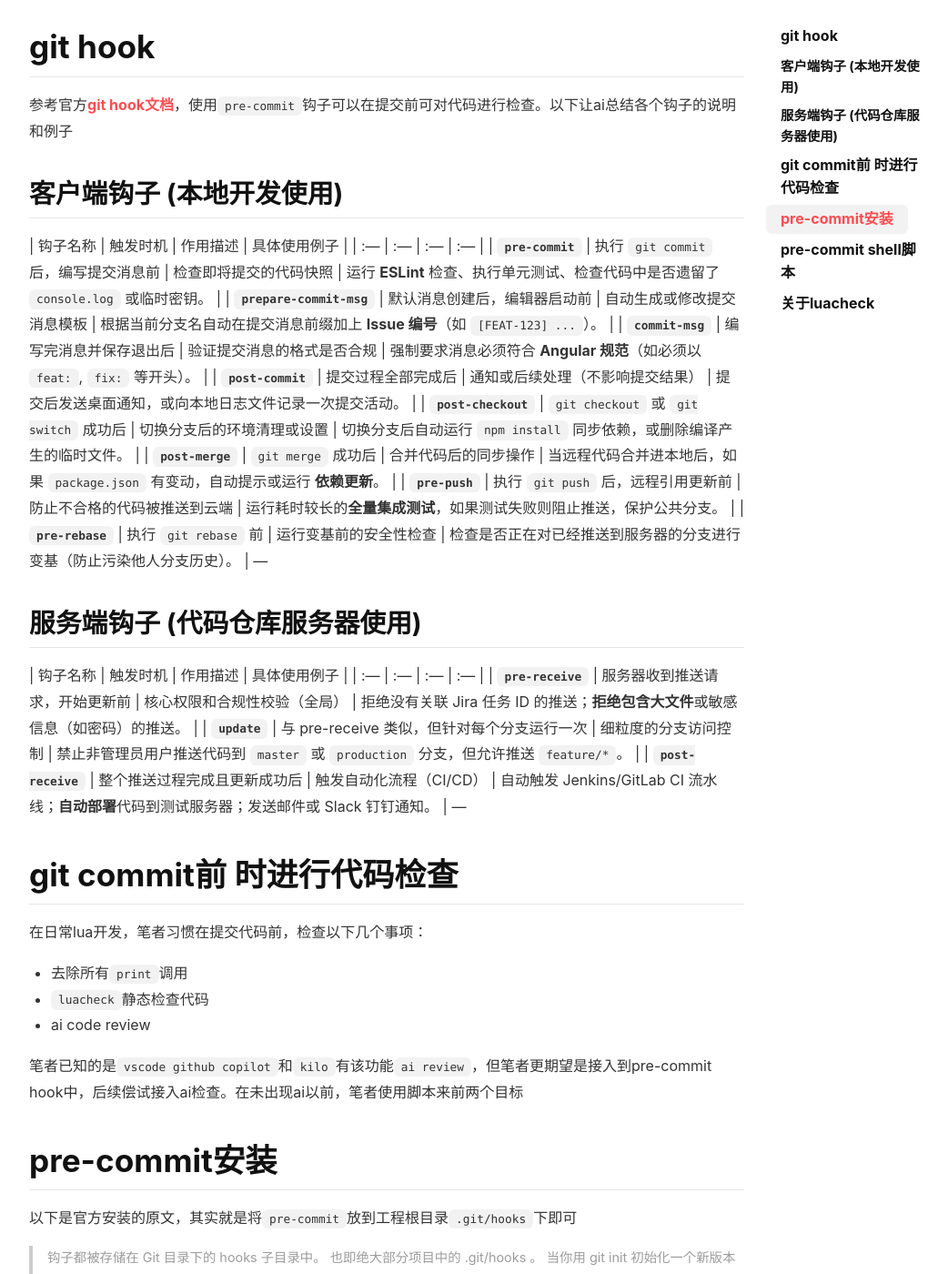
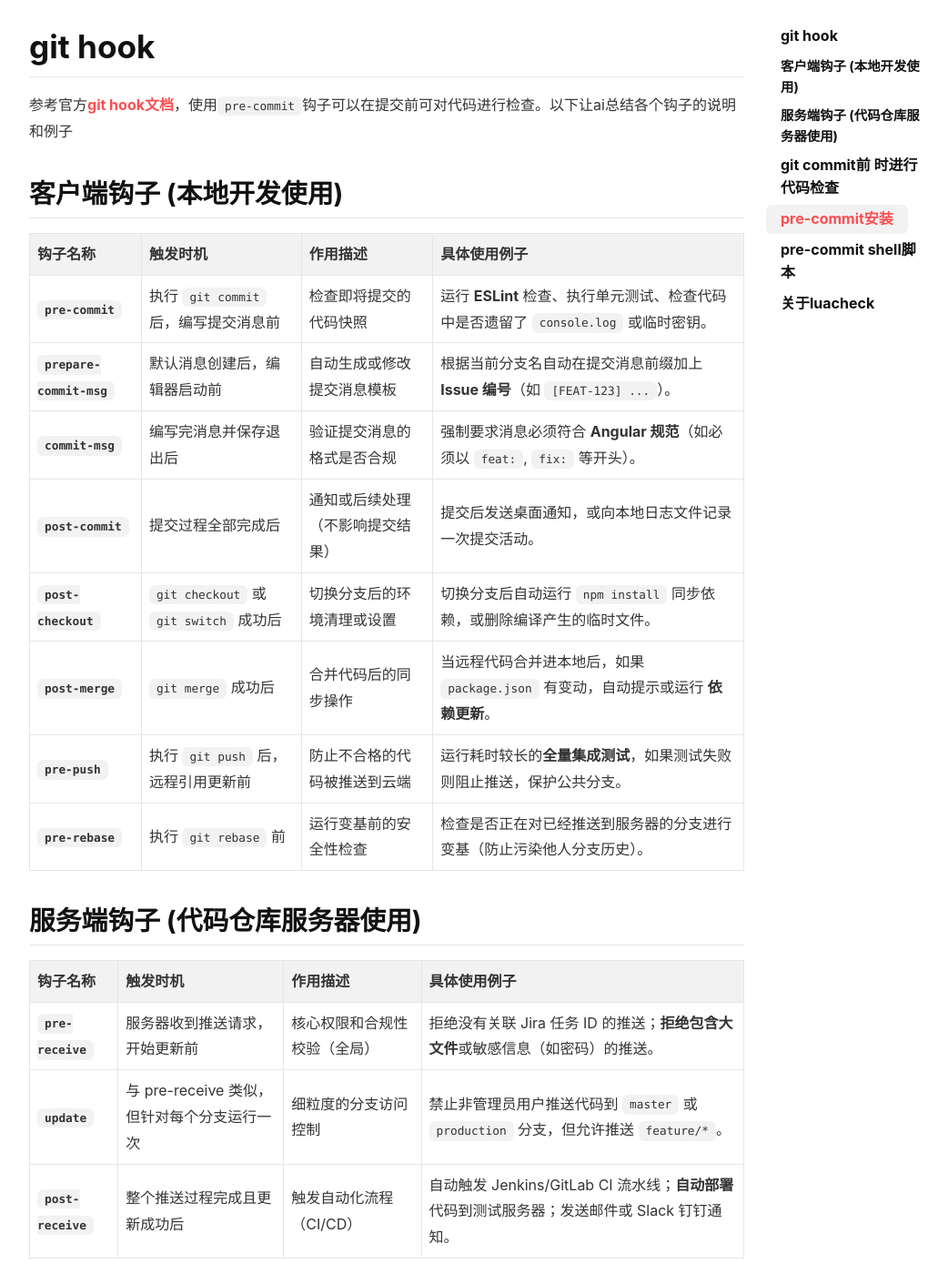
Before and after one commit to lizijie/lizijie.github.io, a Jekyll site: the page built from _posts/2026-03-01-git hook进行luacheck.md, in a window 1280 px wide and 1400 px high, scrolled down 223 px. Shown: the whole window at 91% size, without its empty margins (105-1147 px from the left). Built offline with Jekyll 4.4.1, drawn with Linux system fonts in a browser that asks for light colours; nearby versions of some CDN libraries; comment, search, counter and statistics services are not loaded; some of the changed text lies outside the part shown.

Commit message:
2026-03-01-git hook进行luacheck

```diff
--- a/_posts/2026-03-01-git hook进行luacheck.md
+++ b/_posts/2026-03-01-git hook进行luacheck.md
@@ -20,7 +20,6 @@ tags: lua git luacheck
 | **`post-merge`** | `git merge` 成功后 | 合并代码后的同步操作 | 当远程代码合并进本地后，如果 `package.json` 有变动，自动提示或运行 **依赖更新**。 |
 | **`pre-push`** | 执行 `git push` 后，远程引用更新前 | 防止不合格的代码被推送到云端 | 运行耗时较长的**全量集成测试**，如果测试失败则阻止推送，保护公共分支。 |
 | **`pre-rebase`** | 执行 `git rebase` 前 | 运行变基前的安全性检查 | 检查是否正在对已经推送到服务器的分支进行变基（防止污染他人分支历史）。 |
----
 
 ## 服务端钩子 (代码仓库服务器使用)
 
@@ -29,7 +28,6 @@ tags: lua git luacheck
 | **`pre-receive`** | 服务器收到推送请求，开始更新前 | 核心权限和合规性校验（全局） | 拒绝没有关联 Jira 任务 ID 的推送；**拒绝包含大文件**或敏感信息（如密码）的推送。 |
 | **`update`** | 与 pre-receive 类似，但针对每个分支运行一次 | 细粒度的分支访问控制 | 禁止非管理员用户推送代码到 `master` 或 `production` 分支，但允许推送 `feature/*`。 |
 | **`post-receive`** | 整个推送过程完成且更新成功后 | 触发自动化流程（CI/CD） | 自动触发 Jenkins/GitLab CI 流水线；**自动部署**代码到测试服务器；发送邮件或 Slack 钉钉通知。 |
----
 
 # git commit前 时进行代码检查
 在日常lua开发，笔者习惯在提交代码前，检查以下几个事项：
@@ -54,7 +52,7 @@ https://github.com/lizijie/git_hook_example/tree/main/lua/pre-commit
 `luacheck`本身是必须搭配其配置才能发挥效果的，而且大部分配置不通用，特别是有些工程逻辑的全局标识luacheck识别不到，需要加入配置里。见[luacheck官方文档](https://luacheck.readthedocs.io/en/stable/)。我写了一个[luacheck配置示例](https://github.com/lizijie/luacheck_cfg_example/blob/main/.luacheckrc)可供参考。
 
 <b>原文:<br>
-<https://lizijie.github.io/2025/12/21/%E6%90%AD%E5%BB%BAloki%E6%97%A5%E5%BF%97%E8%81%9A%E5%90%88.html>
+<https://lizijie.github.io/2026/03/01/git-hook%E8%BF%9B%E8%A1%8Cluacheck.html>
 <br>
 
 作者github:<br>
```
